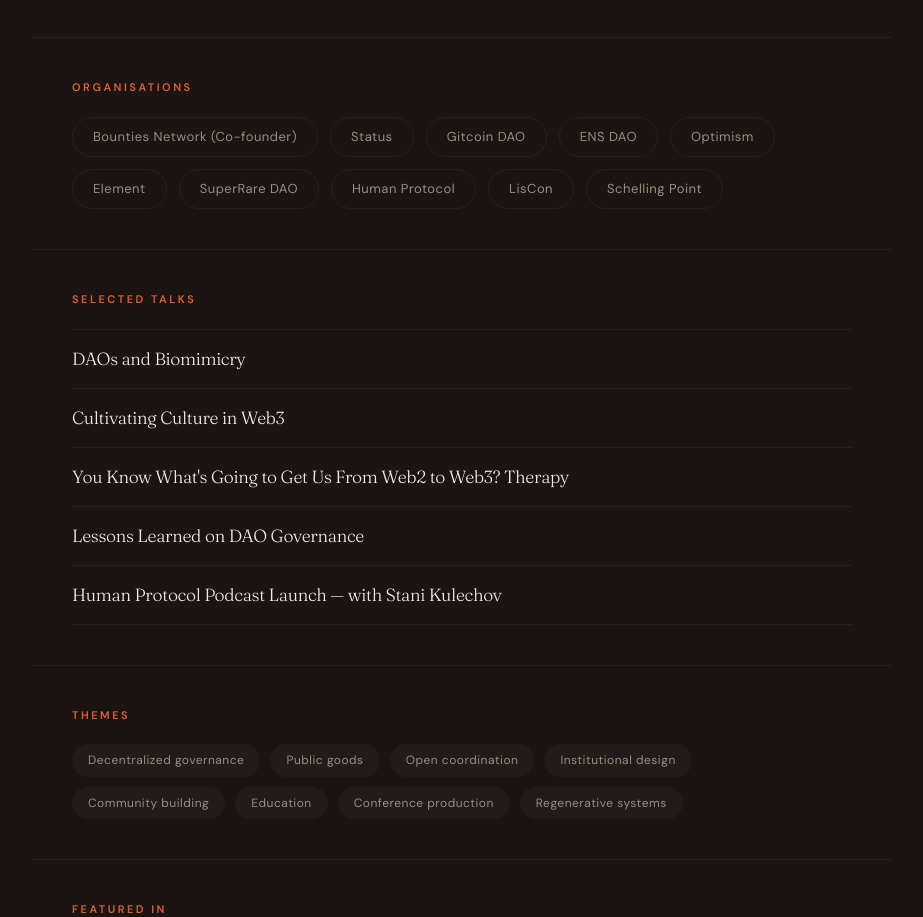
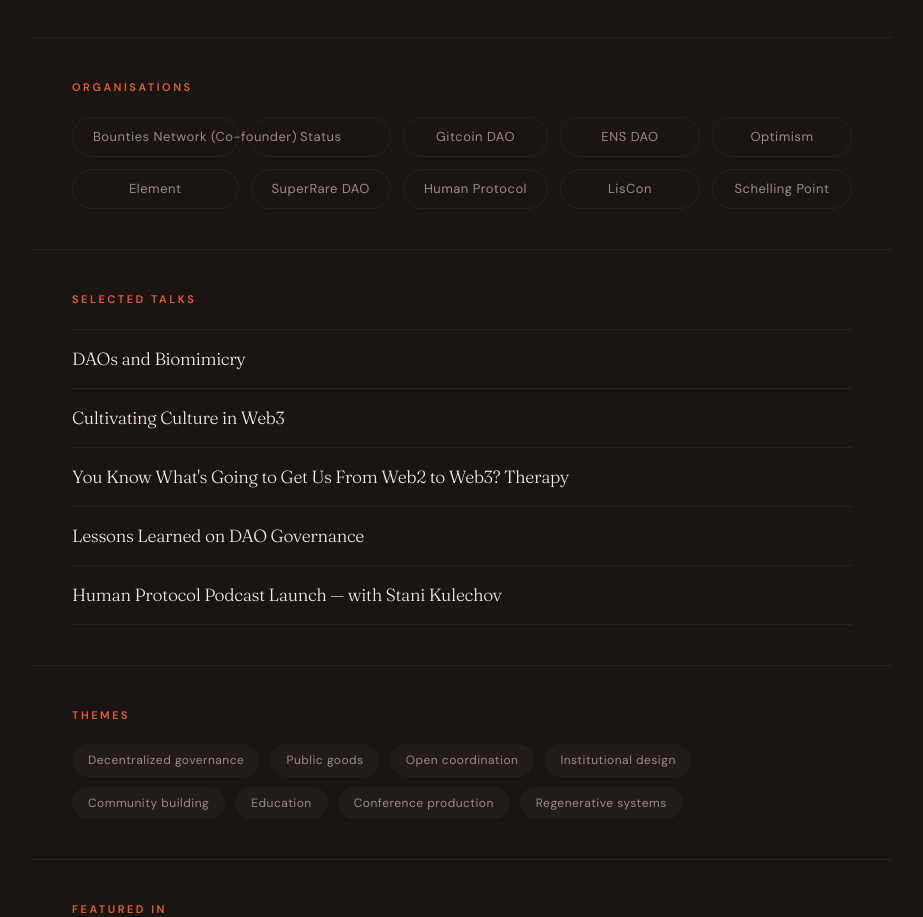
Before and after one commit to sim-pop/humanprotocol-site, a website: page about.html in a window 1280 px wide. Shown: the part 1299-2216 px from the top of the page, without its empty margins (178-1101 px from the left). Drawn offline with Linux system fonts and the light colour scheme.

Commit message:
Update about.html

```diff
--- a/about.html
+++ b/about.html
@@ -45,8 +45,8 @@ nav{display:flex;justify-content:space-between;align-items:center;padding:18px 4
 .work-item .work-orgs{font-size:13px;color:var(--muted);margin-top:6px;font-style:italic}
 .work-item .work-orgs a{color:var(--accent);text-decoration:none}
 .work-item .work-orgs a:hover{opacity:.7}
-.org-list{display:flex;flex-wrap:wrap;gap:12px}
-.org-tag{padding:8px 20px;border:1px solid var(--card-border);border-radius:100px;font-size:13px;color:var(--muted);letter-spacing:.5px;text-decoration:none;transition:all .2s}
+.org-list{display:grid;grid-template-columns:repeat(auto-fill,minmax(140px,auto));gap:12px}
+.org-tag{padding:8px 20px;border:1px solid var(--card-border);border-radius:100px;font-size:13px;color:var(--muted);letter-spacing:.5px;text-decoration:none;transition:all .2s;text-align:center;white-space:nowrap}
 a.org-tag:hover{border-color:var(--accent);color:var(--accent);opacity:1}
 .talk-list{display:grid;gap:0}
 .talk-item{padding:14px 0;border-bottom:1px solid var(--card-border);font-family:var(--serif);font-size:1.1rem;font-weight:300;letter-spacing:-.3px}
```
